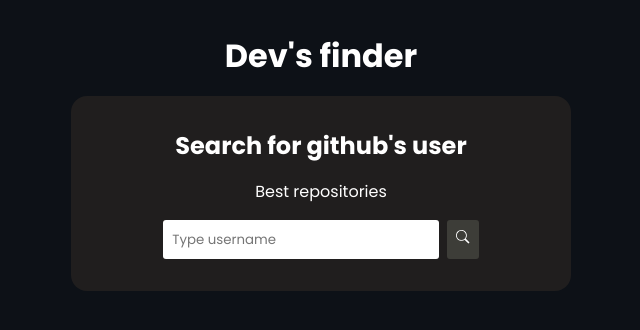
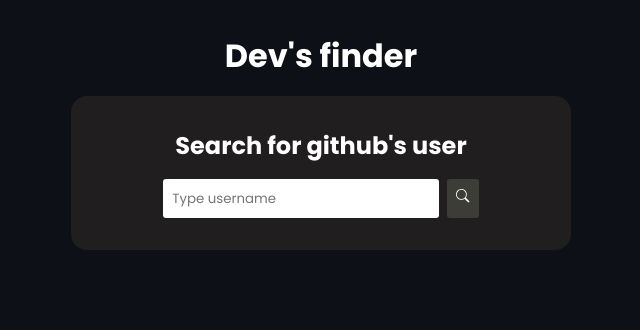
Before and after one commit to Paulinho19/devs-finder, a React (Vite) app: page / in a window 1280 px wide. Shown: the top 330 px of the page, without its empty margins (319-959 px from the left). Built offline with nearby package versions, Linux system fonts and the light colour scheme.

Commit message:
projeto concluido

```diff
--- a/src/components/Search.tsx
+++ b/src/components/Search.tsx
@@ -19,7 +19,6 @@
   return (
     <div className={classes.search}>
       <h2>Search for github's user</h2>
-      <p>Best repositories</p>
       <div className={classes.search_container}>
         <input type="text" placeholder='Type username' onChange={(e) => setUserName(e.target.value)} onKeyDown={handleKeyDown}/>
         <button onClick={() => loadUser(userName)}>
```
